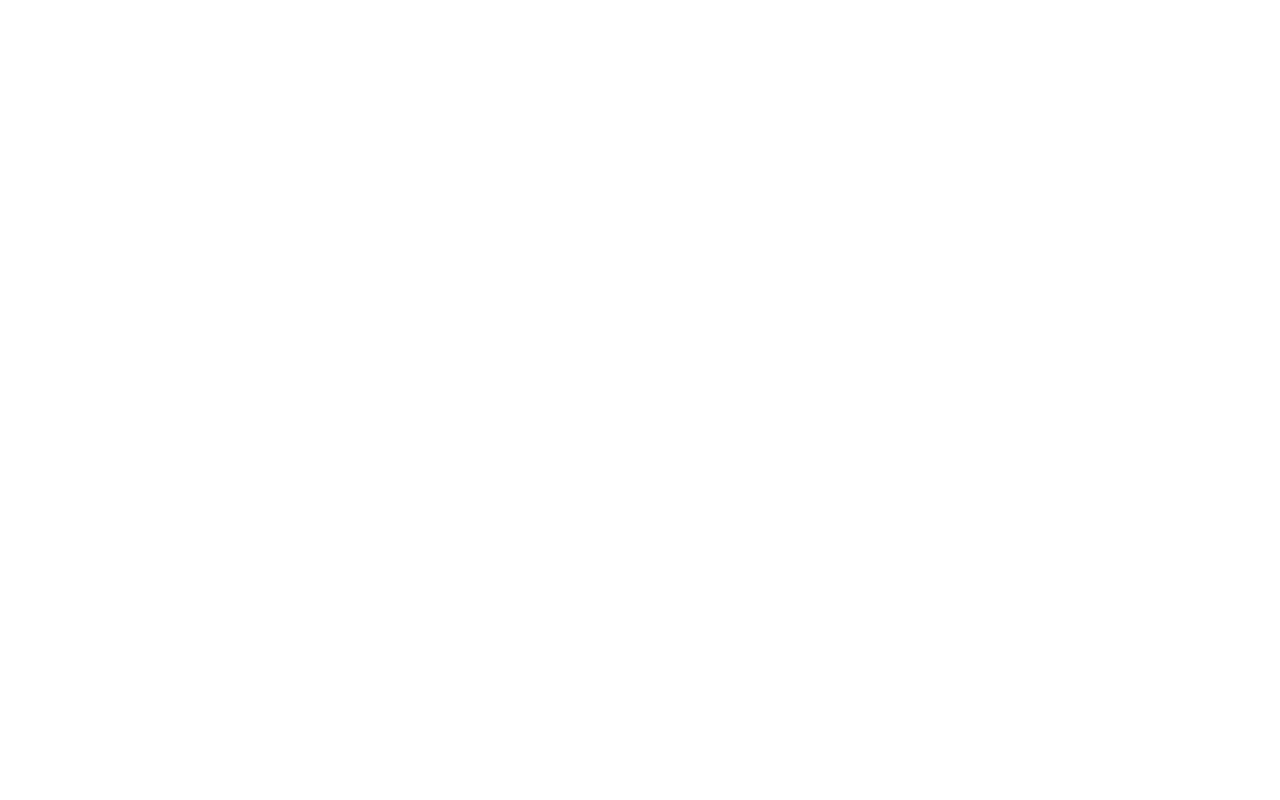
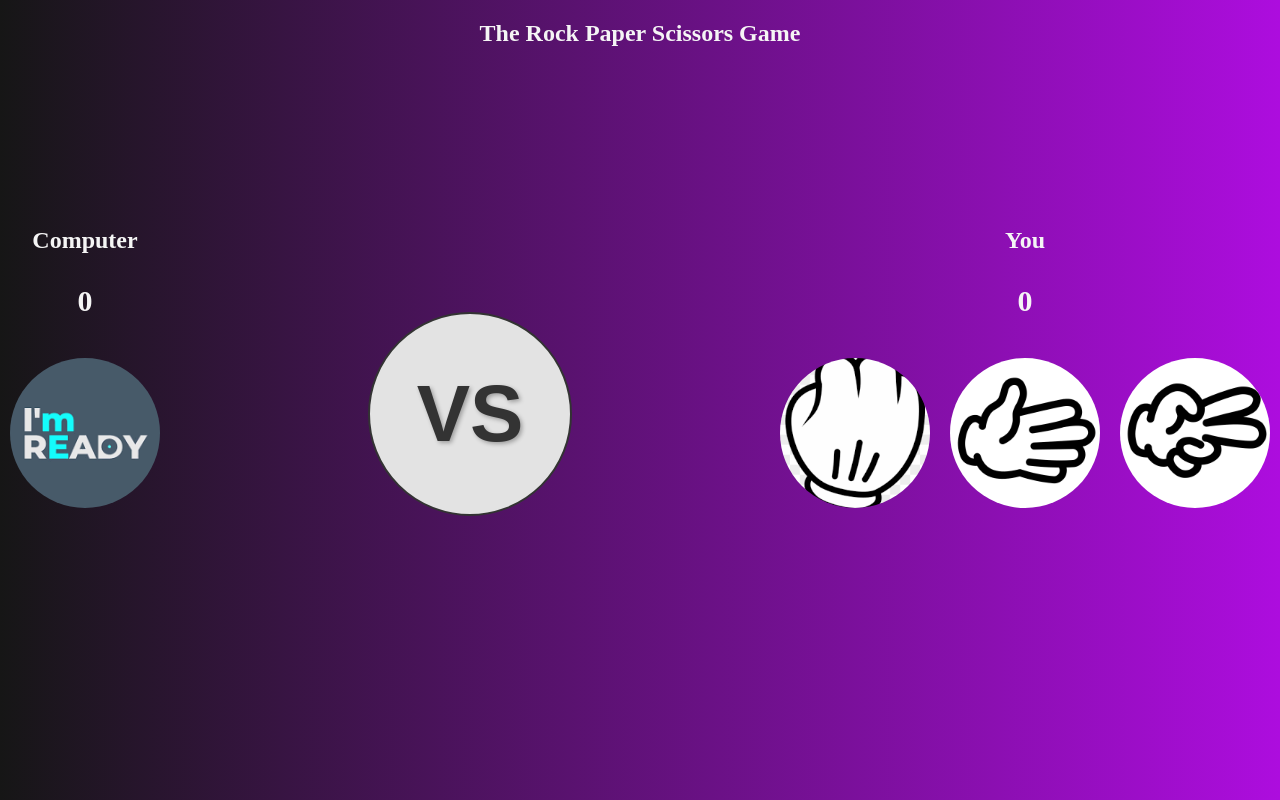
Before and after one commit to Chandra-mohan31/rock-paper-scissors, a plain HTML site: page index.html in a window 1280 px wide. Drawn offline with Linux system fonts and the light colour scheme.

Commit message:
rock-paper-scissors functionality

```diff
--- a/assets/css/styles.css
+++ b/assets/css/styles.css
@@ -1 +1,101 @@
 /* css file   */
+body{
+    margin: 0;
+    background: linear-gradient(to right, rgb(22, 22, 22) , rgb(173, 13, 222));
+color: whitesmoke;
+
+}
+
+.game_container{
+    display: flex;
+    justify-content: space-between;
+    align-items: center;
+    margin-top: 20vh;
+    /* flex-wrap: wrap; */
+}
+img{
+    height: 150px;
+    width: 150px;
+    object-fit: cover;
+    border-radius: 50%;
+    margin: 10px;
+}
+
+.computer_playground{
+    text-align: center;
+}
+.user_playground{
+    display: flex;
+    flex-direction: row;
+    justify-content: space-between;
+
+}
+.user_playground_container{
+    text-align: center;
+}
+
+.user_playground > div:hover,.computer_playground > img:hover{
+    transform: scale(1.1);
+    cursor: pointer;
+
+}
+#user_score,#computer_score{
+font-size: 30px;
+font-weight: bold;
+}
+.vs_container {
+    margin-top: 100px;
+    display: flex;
+    align-items: center;
+    justify-content: center;
+    height: 200px;
+    width: 200px;
+    background-color: #e3e3e3;
+    border: 2px solid #333333;
+    border-radius: 50%;
+    font-family: Arial, sans-serif;
+    font-size: 40px;
+    font-weight: bold;
+    text-transform: uppercase;
+    text-align: center;
+    color: #333333;
+    text-shadow: 2px 2px 4px rgba(0, 0, 0, 0.3);
+  }
+
+  .vs_container:hover {
+    background-color: #ffcc00;
+    border-color: #ffcc00;
+    color: #ffffff;
+    text-shadow: none;
+    transition: background-color 0.3s, border-color 0.3s, color 0.3s;
+  }
+
+
+@media screen and (max-width: 1180px){
+    img{
+        height: 100px;
+    width: 100px;
+    object-fit: cover;
+    border-radius: 50%;
+    margin: 10px;
+    }
+    .vs_container{
+        height: 50px;
+        width: 50px;
+        font-size: 20px;
+
+    }
+    .user_playground{
+        flex-direction: column;
+    }
+}
+
+/* .vs_container{
+    height: 150px;
+    width: 150px;
+    background-image: url('../images/vsimage.jpg');
+    background-size: cover;
+    background-position: center;
+    background-repeat: no-repeat;
+    background-clip: content-box;
+} */
--- a/assets/js/script.js
+++ b/assets/js/script.js
@@ -1 +1,78 @@
 // javascript file
+
+const toolArr = ["paper","rock","scissor"];
+
+//generate a random rock,paper or scissor
+const generatRandomValueByComputer = () => {
+    const randomIndex = Math.floor(Math.random() * toolArr.length);
+    console.log(randomIndex);
+    const imgElement = document.getElementById("computer_output");
+    imgElement.src = `assets/images/${toolArr[randomIndex]}.png`;
+    return toolArr[randomIndex];
+}
+
+const resetCards = () => {
+    toolArr.map(ele => {
+
+            const selectedDiv = document.getElementById(ele);
+            selectedDiv.style.opacity = 1;
+
+    });
+    const imgElement = document.getElementById("computer_output");
+    imgElement.src = `assets/images/ready.png`;
+
+
+}
+
+let userScore = 0;
+let computerScore = 0;
+
+
+const userChoice = (userChoice) => {
+
+    let computerChoice = generatRandomValueByComputer();
+    toolArr.map(ele => {
+        if(userChoice != ele){
+            const selectedDiv = document.getElementById(ele);
+            selectedDiv.style.opacity = 0;
+        }
+    });
+
+    const compScore = document.getElementById("computer_score");
+    const uScore = document.getElementById("user_score");
+    if (userChoice === "rock" && computerChoice === "paper") {
+        computerScore += 1;
+        compScore.innerHTML = computerScore;
+      } else if (userChoice === "rock" && computerChoice === "scissor") {
+        userScore += 1;
+        uScore.innerHTML = userScore;
+      } else if (userChoice === "paper" && computerChoice === "rock") {
+        userScore += 1;
+        uScore.innerHTML = userScore;
+
+      } else if (userChoice === "paper" && computerChoice === "scissor") {
+        computerScore += 1;
+        compScore.innerHTML = computerScore;
+
+      } else if (userChoice === "scissor" && computerChoice === "rock") {
+        computerScore += 1;
+        compScore.innerHTML = computerScore;
+
+      } else if (userChoice === "scissor" && computerChoice === "paper") {
+        userScore += 1;
+        uScore.innerHTML = userScore;
+
+      }
+      if(userScore == 3){
+        alert('You won!');
+        window.location.reload();
+    }else if(computerScore == 3){
+        alert("Computer won!");
+        window.location.reload();
+
+    }
+    setTimeout(resetCards,1500);
+
+
+
+}
--- a/index.html
+++ b/index.html
@@ -1 +1,56 @@
 <!-- html file -->
+
+<!DOCTYPE html>
+<html lang="en">
+<head>
+    <meta charset="UTF-8">
+    <meta http-equiv="X-UA-Compatible" content="IE=edge">
+    <meta name="viewport" content="width=device-width, initial-scale=1.0">
+    <link rel="stylesheet" href="assets/css/styles.css">
+
+    <title>Stone-Paper-Scissors</title>
+</head>
+<body>
+    <h2 style="text-align: center;">The Rock Paper Scissors Game</h2>
+
+    <div class="game_container">
+        <div class="computer_playground">
+            <div id="computer_score_card">
+                <h2>Computer</h2>
+                <p id="computer_score">0</p>
+
+            </div>
+
+            <img id="computer_output" src="assets/images/ready.png" alt="computer" />
+        </div>
+
+        <div class="vs_container">
+            <!-- <img src="./assets/images/vsimage.jpg" alt="vs" /> -->
+            <h1>VS</h1>
+        </div>
+        <div class="user_playground_container">
+            <div class="user_score_card">
+
+            <h2>You</h2>
+            <p id="user_score">0</p>
+        </div>
+        <div class="user_playground">
+
+
+            <div id="rock" onclick="userChoice('rock')">
+                <img id="computer_output" src="assets/images/rock.png" alt="computer" />
+
+            </div>
+            <div id="paper" onclick="userChoice('paper')">
+                <img id="computer_output" src="assets/images/paper.png" alt="computer" />
+
+            </div>
+            <div id="scissor" onclick="userChoice('scissor')">
+                <img id="computer_output" src="assets/images/scissor.png" alt="computer" />
+
+            </div>
+        </div></div>
+    </div>
+    <script src="assets/js/script.js"></script>
+</body>
+</html>
```
Also changed, not shown: assets/images/paper.png (added), assets/images/ready.jpg (added), assets/images/ready.png (added), assets/images/rock.png (added), assets/images/scissor.png (added), assets/images/vsimage.jpg (added).
